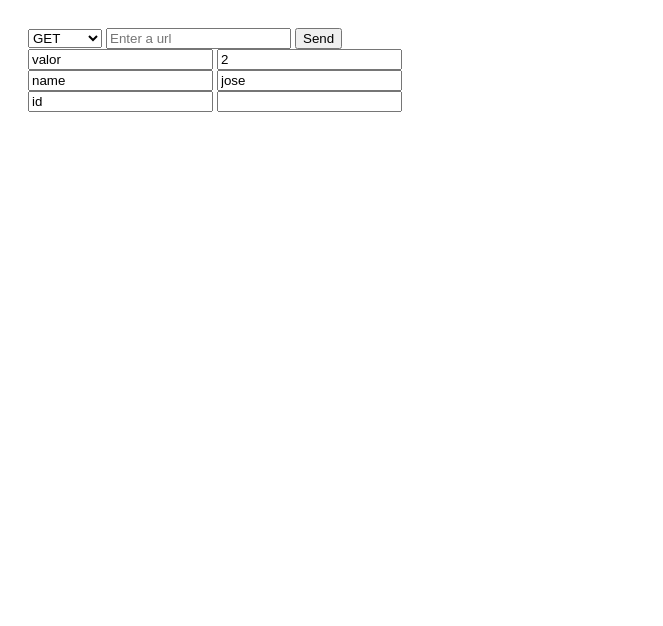
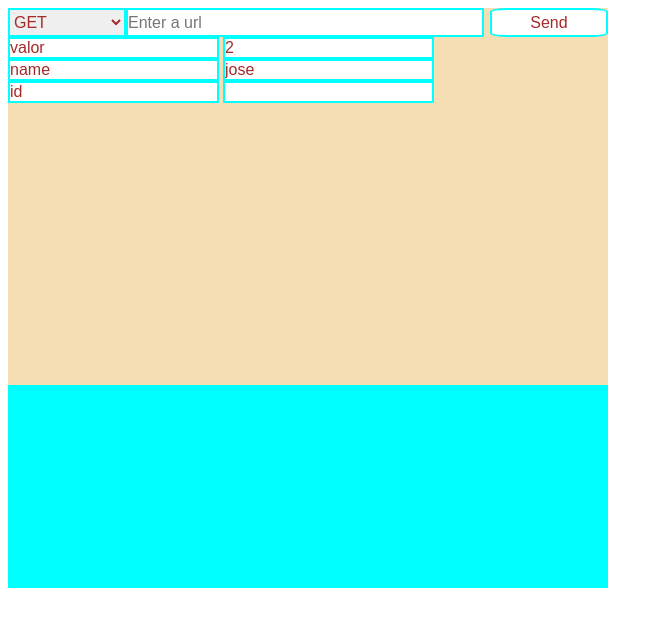
Before and after one commit to Aubert-co/PostmanClone_Extension, a browser extension: page app/index.html in a window 1280 px wide. Shown: the whole page, without its empty margins (0-663 px from the left). Drawn offline with Linux system fonts and the light colour scheme.

Commit message:
Update main.css

```diff
--- a/app/styles/main.css
+++ b/app/styles/main.css
@@ -1,3 +1,55 @@
-body {
-  padding: 20px;
+.container{
+  display: flex;
+  height: 580px;
+  width: 600px;
+  justify-content: center;
 }
+.itens{
+  background-color: red;
+  height: 100%;
+  width: 100%;
+  display: flex;
+  flex-direction: column;
+}
+
+.url{
+  height: 5%;
+  background-color: wheat;
+  display: flex;
+}
+.url input{
+  width: 60%;
+  color: rgb(192, 113, 82);
+}
+.url select{
+  width: 20%;
+
+}
+.url button{
+  width: 20%;
+  background-color: white;
+  cursor: pointer;
+  margin-left: 1%;
+  border-radius: 14%;
+}
+input , select,button{
+  outline: none;
+  padding: 0;
+  margin: 0;
+  border: 2px solid aqua;
+  font-size: medium;
+  color: brown;
+}
+/*termina style url*/
+
+
+.params{
+  height: 60%;
+  background-color: wheat;
+
+}
+
+.response{
+  background-color: aqua;
+  height: 35%;
+}
```
